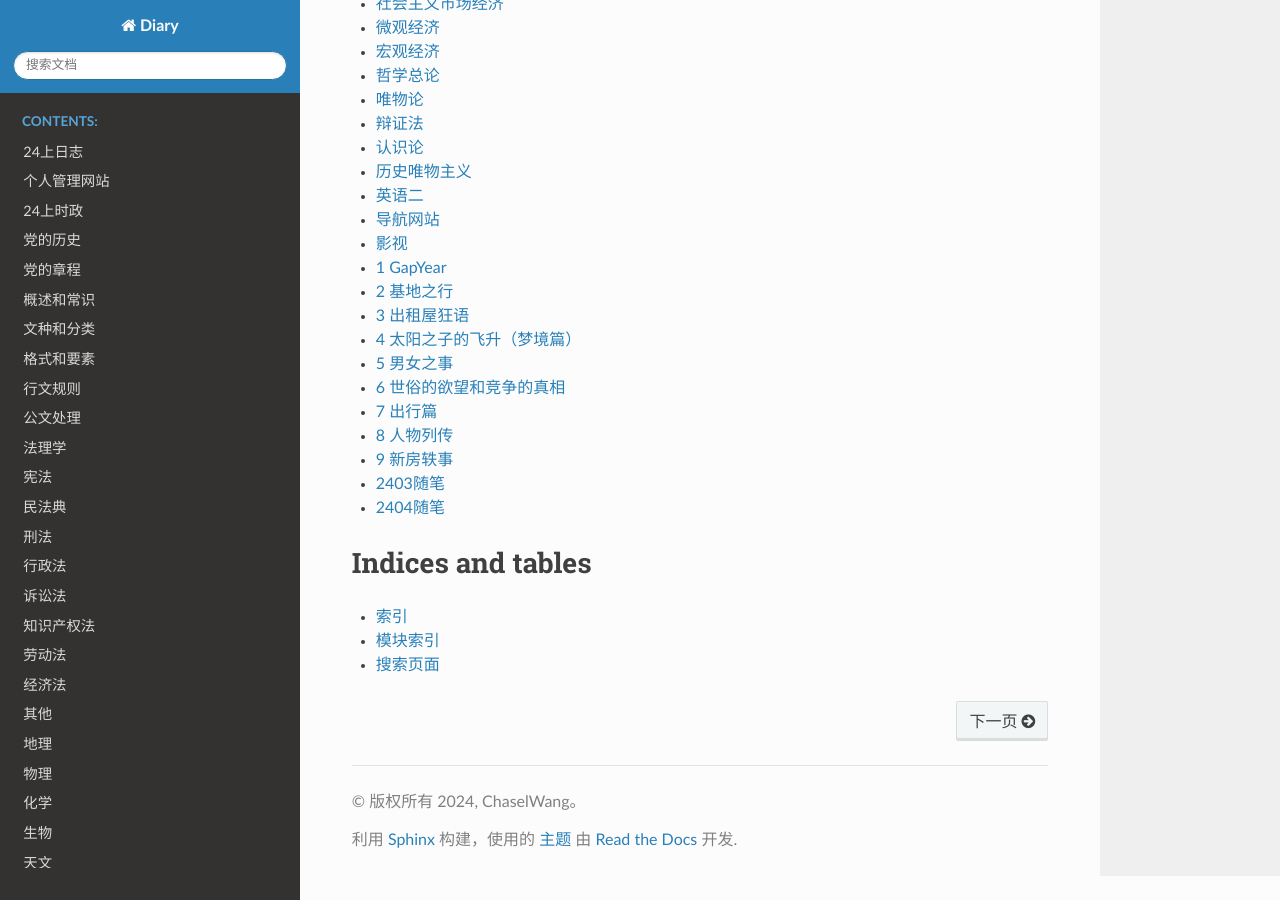
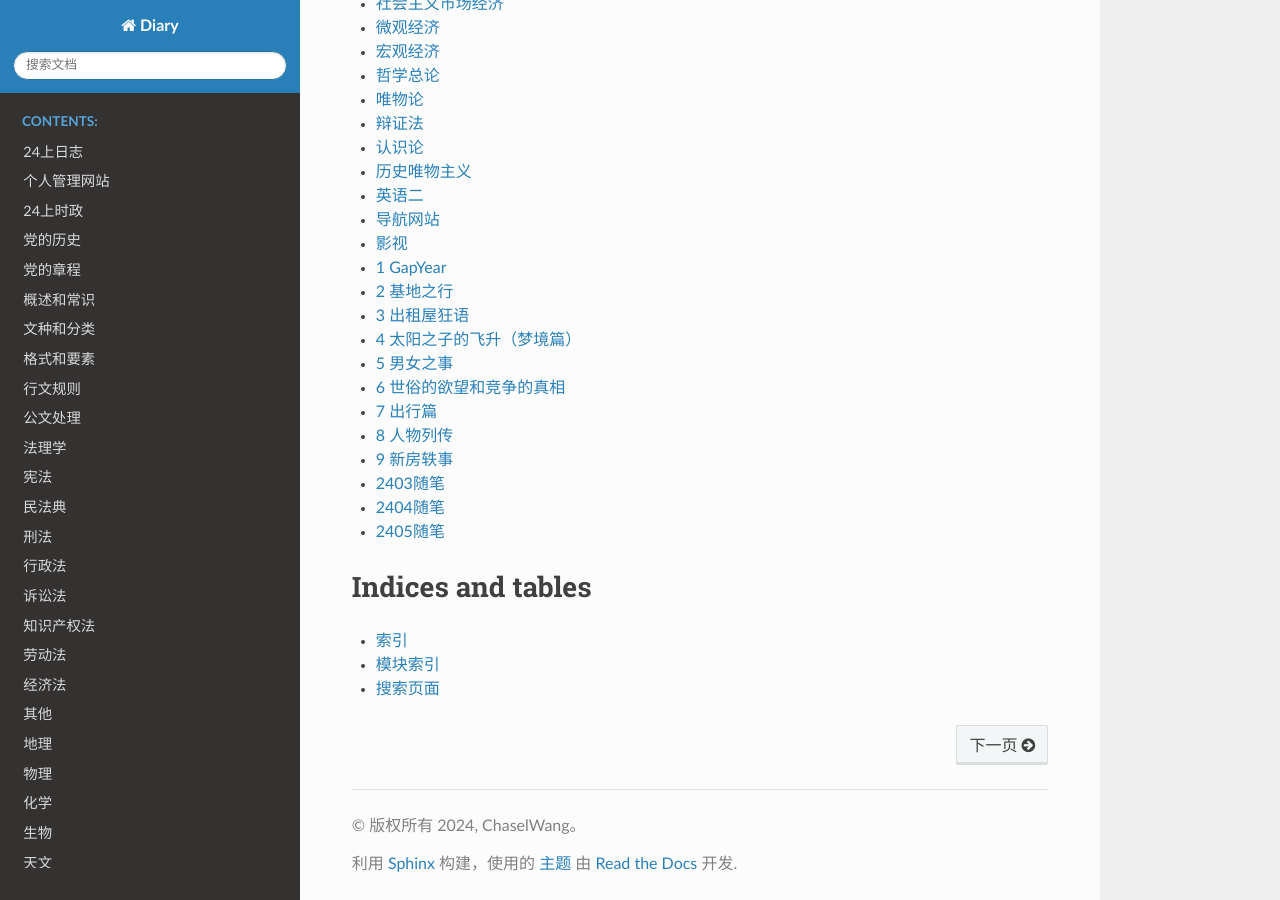
Before and after one commit to ChaselWang/Sphinx, a Sphinx documentation site: the page built from source/index.rst, in a window 1280 px wide and 900 px high, scrolled down 941 px. Built offline with Sphinx 7.4.7 and the Read the Docs theme 2.0.0, drawn with Linux system fonts in a browser that asks for light colours.

Commit message:
update source/index.rst.
Signed-off-by: 固若鸡汤 <10715193+wwwcw@user.noreply.gitee.com>

```diff
--- a/source/index.rst
+++ b/source/index.rst
@@ -34,6 +34,7 @@ Welcome to Diary's documentation!
    410人迹
    2403随笔
    2404随笔
+   2405随笔
    时政
    012申论
    013公基
```
